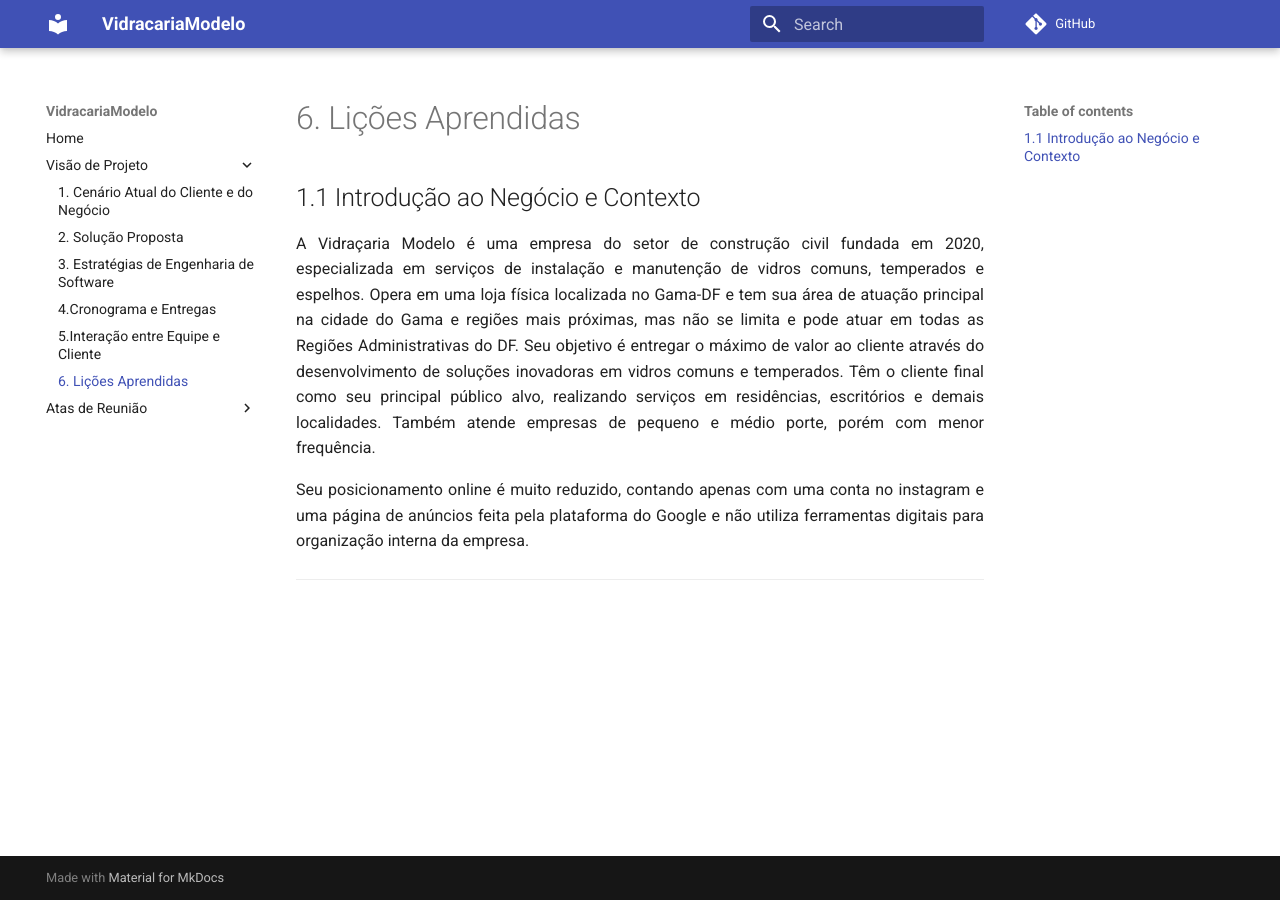
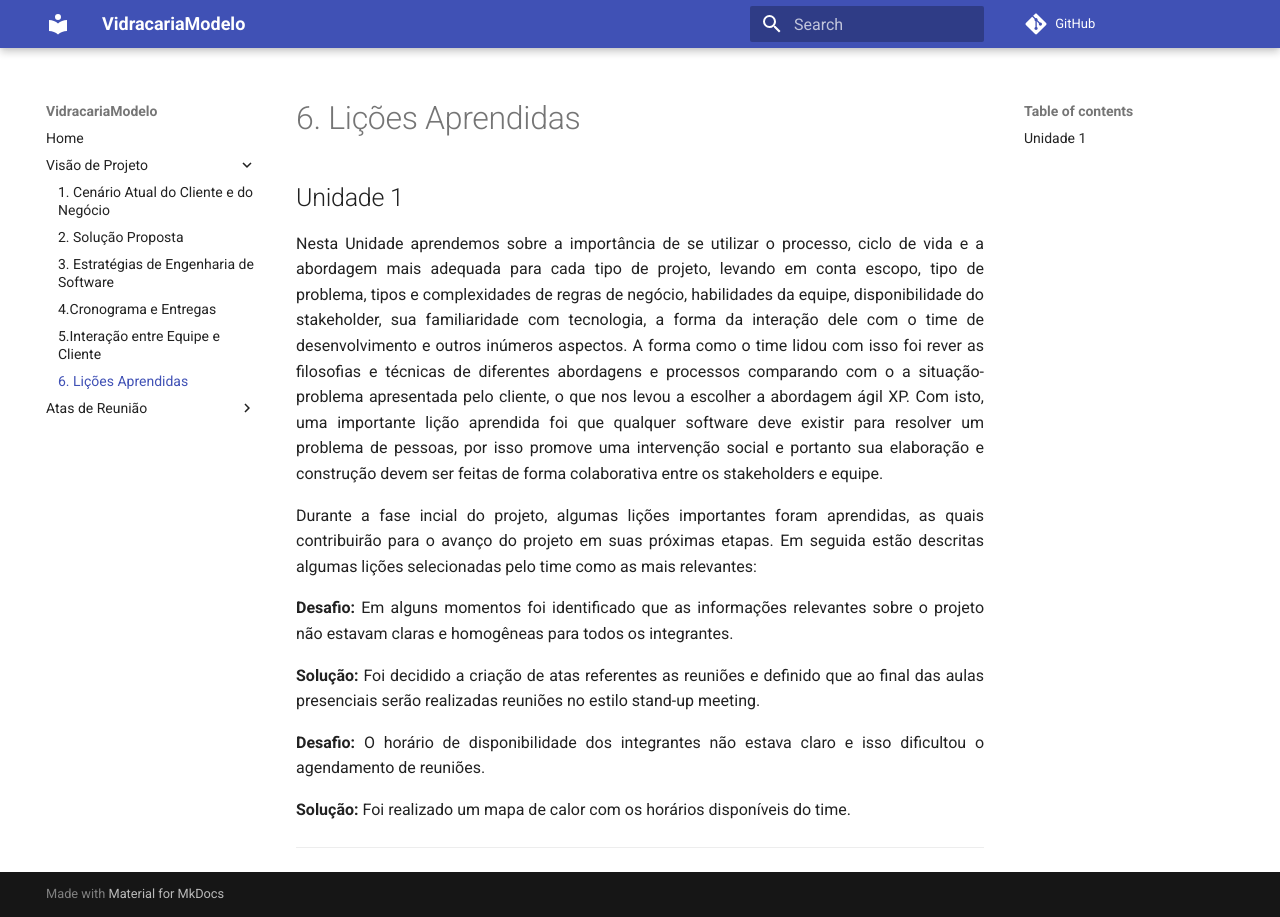
Before and after one commit to mdsreq-fga-unb/2025.1-T01-VidracariaModelo, an MkDocs documentation site: the page built from docs/docs/VisaodeProduto/licoes.md, in a window 1280 px wide. Built offline with MkDocs 1.6.1 and Material for MkDocs 9.7.7, drawn with Linux system fonts in a browser that asks for light colours; comment, search, counter and statistics services are not loaded.

Commit message:
Texto feito

```diff
--- a/docs/docs/VisaodeProduto/licoes.md
+++ b/docs/docs/VisaodeProduto/licoes.md
@@ -1,17 +1,18 @@
-## 1.1 Introdução ao Negócio e Contexto
+## Unidade 1
+Nesta Unidade aprendemos sobre a importância de se utilizar o processo, ciclo de vida e a abordagem mais adequada para cada tipo de projeto, levando em conta escopo, tipo de problema, tipos e complexidades de regras de negócio, habilidades da equipe, disponibilidade do stakeholder, sua familiaridade com tecnologia, a forma da interação dele com o time de desenvolvimento e outros inúmeros aspectos. A forma como o time lidou com isso foi rever as filosofias e técnicas de diferentes abordagens e processos comparando com o a situação-problema apresentada pelo cliente, o que nos levou a escolher a abordagem ágil XP. Com isto, uma importante lição aprendida foi que qualquer software deve existir para resolver um problema de pessoas, por isso promove uma intervenção social e portanto sua elaboração e construção devem ser feitas de forma colaborativa entre os stakeholders e equipe.
 
-A Vidraçaria Modelo é uma empresa do setor de construção civil fundada em 2020,
-especializada em serviços de instalação e manutenção de vidros comuns, temperados e
-espelhos. Opera em uma loja física localizada no Gama-DF e tem sua área de atuação
-principal na cidade do Gama e regiões mais próximas, mas não se limita e pode atuar em
-todas as Regiões Administrativas do DF. Seu objetivo é entregar o máximo de valor ao
-cliente através do desenvolvimento de soluções inovadoras em vidros comuns e
-temperados. Têm o cliente final como seu principal público alvo, realizando serviços em
-residências, escritórios e demais localidades. Também atende empresas de pequeno e médio
-porte, porém com menor frequência.
+Durante a fase incial do projeto, algumas lições importantes foram aprendidas, as quais contribuirão para o avanço do projeto em suas próximas etapas. Em seguida estão descritas algumas lições selecionadas pelo time como as mais relevantes:
 
-Seu posicionamento online é muito reduzido, contando apenas com uma conta no instagram
-e uma página de anúncios feita pela plataforma do Google e não utiliza ferramentas digitais
-para organização interna da empresa.
+**Desafio:** Em alguns momentos foi identificado que as informações relevantes sobre o projeto não estavam claras e homogêneas para todos os integrantes.
+
+**Solução:** Foi decidido a criação de atas referentes as reuniões e definido que ao final das aulas presenciais serão realizadas reuniões no estilo stand-up meeting.
+
+**Desafio:** O horário de disponibilidade dos integrantes não estava claro e isso dificultou o agendamento de reuniões.
+
+**Solução:** Foi realizado um mapa de calor com os horários disponíveis do time.
+
+
+
+
 
 ---
```
